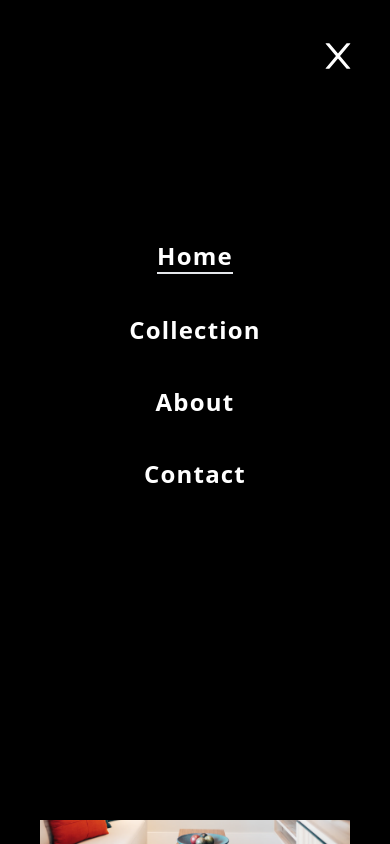
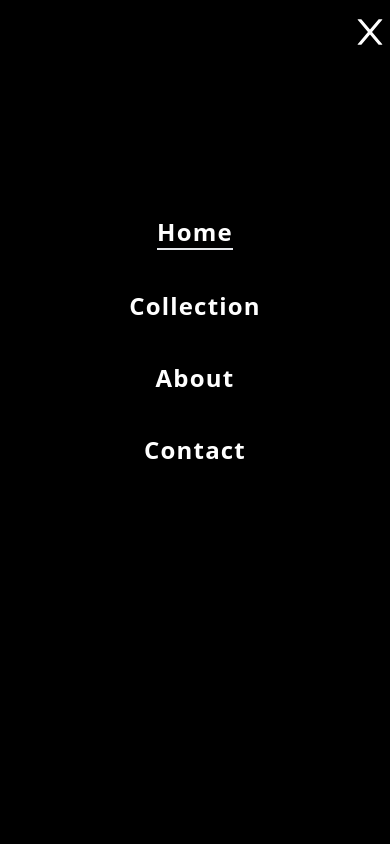
Before and after one commit to Ri5ha6h/InteriorConsultant, a React (Vite) app: page / in a window 390 px wide. Both pictures are taken after a click on the icon 330 px from the left and 60 px from the top of the page. Shown: the top 844 px of the page. Built offline with nearby package versions, Linux system fonts and the light colour scheme.

Commit message:
small change in navbar

```diff
--- a/src/components/Navbar.tsx
+++ b/src/components/Navbar.tsx
@@ -28,7 +28,7 @@ const Navbar = () => {
         </ul>
       </div>
       {menu && (
-        <div className='absolute inset-0 z-10 mx-8 my-6 bg-black'>
+        <div className='absolute inset-0 z-10 bg-black'>
           <div className='relative p-3'>
             <AiOutlineClose
               className='absolute right-0 w-10 h-10 text-white cursor-pointer'
```
